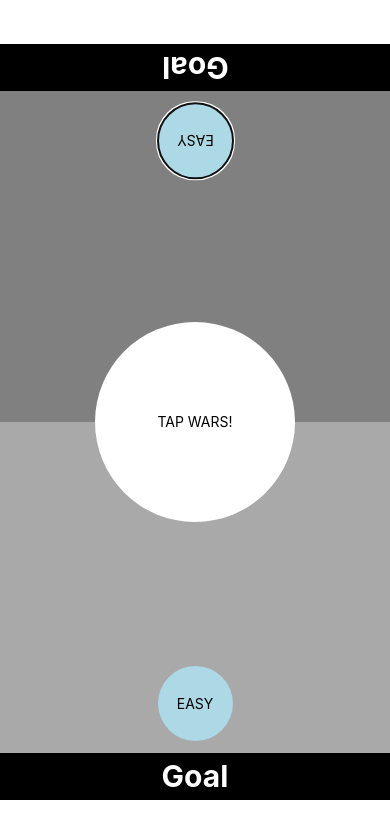
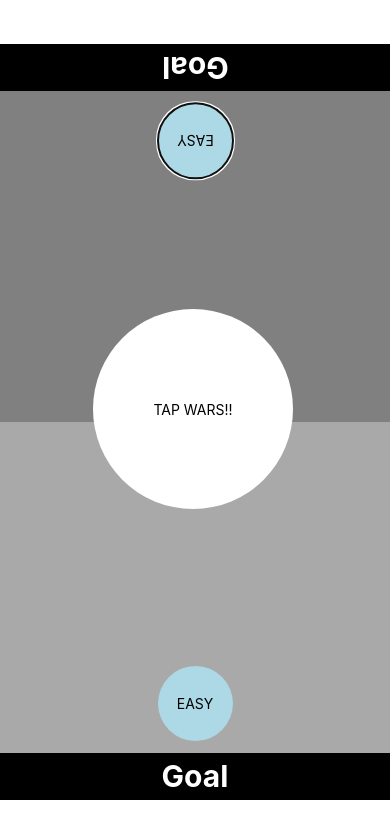
Before and after one commit to andywgarcia/TapWars, a React Native app: screen / in a window 390 px wide. Shown: the top 838 px of the page. Built offline with nearby package versions, Linux system fonts and the light colour scheme.

Commit message:
Added functionanility to Nav

```diff
--- a/components/Dot.jsx
+++ b/components/Dot.jsx
@@ -2,11 +2,14 @@ import React, { useState } from "react";
 import { Animated } from "react-native";
 
 function Dot({ offset }) {
+
   const [dotOffset] = useState(new Animated.Value(0));
+
   Animated.timing(dotOffset, {
     toValue: offset,
     duration: 100
   }).start();
+
   return (
     <Animated.View
       style={{
@@ -25,6 +28,7 @@ function Dot({ offset }) {
       }}
     />
   );
+
 }
 
 Dot.defaultProps = {
--- a/containers/MainContainer.jsx
+++ b/containers/MainContainer.jsx
@@ -3,6 +3,8 @@ import { View, Text, Modal, Button } from "react-native";
 import Nav from '../views/Nav'
 import Game from '../views/Game'
 import CountDownTimer from '../views/CountDownTimer'
+
+let timerVar;
 
 export default class MainContainer extends React.Component {
 
@@ -10,6 +12,9 @@ export default class MainContainer extends React.Component {
     super()
     this.state = {
       navHidden: true,
+      playerContainer: true,
+      startGameText: 'Tap Wars!',
+      startGameBallSize: 200,
       playerDifficulty: {
         playerOne: 3,
         playerTwo: 3
@@ -42,11 +47,55 @@ export default class MainContainer extends React.Component {
     })
   }
 
+  setTimer = () => {
+    if (this.state.startGameText === "Tap Wars!") {
+      this.setState({
+        startGameText: 3,
+        startGameBallSize: this.state.startGameBallSize - 50
+      })
+    } else if (this.state.startGameText !== "Tap Wars!") {
+      this.setState({
+        startGameText: this.state.startGameText - 1,
+        startGameBallSize: this.state.startGameBallSize - 50
+      })
+      if (this.state.startGameText === 0) {
+        this.setHidden()
+        clearInterval(timerVar)
+      }
+    }
+  }
+
+  setNavBeginning = () => {
+    this.setState({
+      navHidden: true,
+      playerContainer: true,
+      startGameText: 'Tap Wars!',
+      startGameBallSize: 200
+    })
+  }
+
+  togglePlayerField = () => {
+    this.setState({
+      playerContainer: !this.state.playerContainer
+    })
+    timerVar = setInterval(this.setTimer, 1000)
+  }
+
   render() {
     return (
       <React.Fragment>
-        <Nav hidden={this.state.navHidden} setHidden={this.setHidden} playerDifficulty={this.state.playerDifficulty} cycleDifficulty={this.cycleDifficulty}/>
-        <Game setHidden={this.setHidden} playerDifficulty={this.state.playerDifficulty} />
+        <Nav
+          hidden={this.state.navHidden}
+          setHidden={this.setHidden}
+          startGameText={this.state.startGameText}
+          startGameBallSize={this.state.startGameBallSize}
+          togglePlayerField={this.togglePlayerField}
+          playerContainer={this.state.playerContainer}
+          playerDifficulty={this.state.playerDifficulty}
+          cycleDifficulty={this.cycleDifficulty} />
+        <Game
+          setNavBeginning={this.setNavBeginning}
+          playerDifficulty={this.state.playerDifficulty} />
       </React.Fragment>
     );
   }
--- a/views/Game.jsx
+++ b/views/Game.jsx
@@ -21,7 +21,7 @@ function Game(props) {
         text: "Back To Nav",
         onPress: () => {
           setPosition(0)
-          props.setHidden();
+          props.setNavBeginning();
         }
       }
     ]);
--- a/views/Nav.jsx
+++ b/views/Nav.jsx
@@ -1,5 +1,5 @@
 import React, { useState } from "react";
-import { StyleSheet, TouchableHighlight, View, Text, Modal, Button, Picker } from "react-native";
+import { StyleSheet, TouchableHighlight, View, Text, Modal, Button, Picker, Animated } from "react-native";
 
 const PLAYER_ONE = 'playerOne'
 const PLAYER_TWO = 'playerTwo'
@@ -16,27 +16,44 @@ function Nav(props) {
     }
   }
 
+  const timerRender = timer => {
+    if (timer === 3) {
+      return "III"
+    } else if (timer === 2) {
+      return "II"
+    } else if (timer === 1) {
+      return "I"
+    } else {
+      return "TAP WARS!!"
+    }
+  }
+
   return (
     <Modal transparent visible={props.hidden}>
       <View style={styles.navContainer}>
         <View style={styles.playerOneContainer}>
+          {props.playerContainer?
             <TouchableHighlight
               onPress={() => props.cycleDifficulty(PLAYER_ONE)}
               style={styles.playerOneButton} >
               <Text>{playerDifficultyRender(props.playerDifficulty.playerOne)}</Text>
-          </TouchableHighlight>
+            </TouchableHighlight>: null
+          }
         </View>
         <View style={styles.tapWarsContainer}>
-          <TouchableHighlight onPress={props.setHidden}
-            style={styles.tapWarsButton} >
-            <Text>TAP WARS!</Text>
+          <TouchableHighlight onPress={props.togglePlayerField}
+            style={[styles.tapWarsButton, {height: props.startGameBallSize,
+            width: props.startGameBallSize}]} >
+            <Text>{timerRender(props.startGameText)}</Text>
           </TouchableHighlight>
         </View>
         <View style={styles.playerTwoContainer}>
+          {props.playerContainer?
             <TouchableHighlight onPress={() => props.cycleDifficulty(PLAYER_TWO)}
               style={styles.playerTwoButton} >
               <Text>{playerDifficultyRender(props.playerDifficulty.playerTwo)}</Text>
-          </TouchableHighlight>
+            </TouchableHighlight>: null
+          }
         </View>
       </View>
     </Modal>
@@ -86,8 +103,8 @@ const styles = StyleSheet.create({
   },
   tapWarsButton: {
     padding: 5,
-    height: 200,
-    width: 200,
+    top: "-4.5%",
+    right: "1%",
     borderRadius:400,
     backgroundColor:'white',
     justifyContent: 'center',
```
Lines whose indentation alone changed are shown as unchanged.
